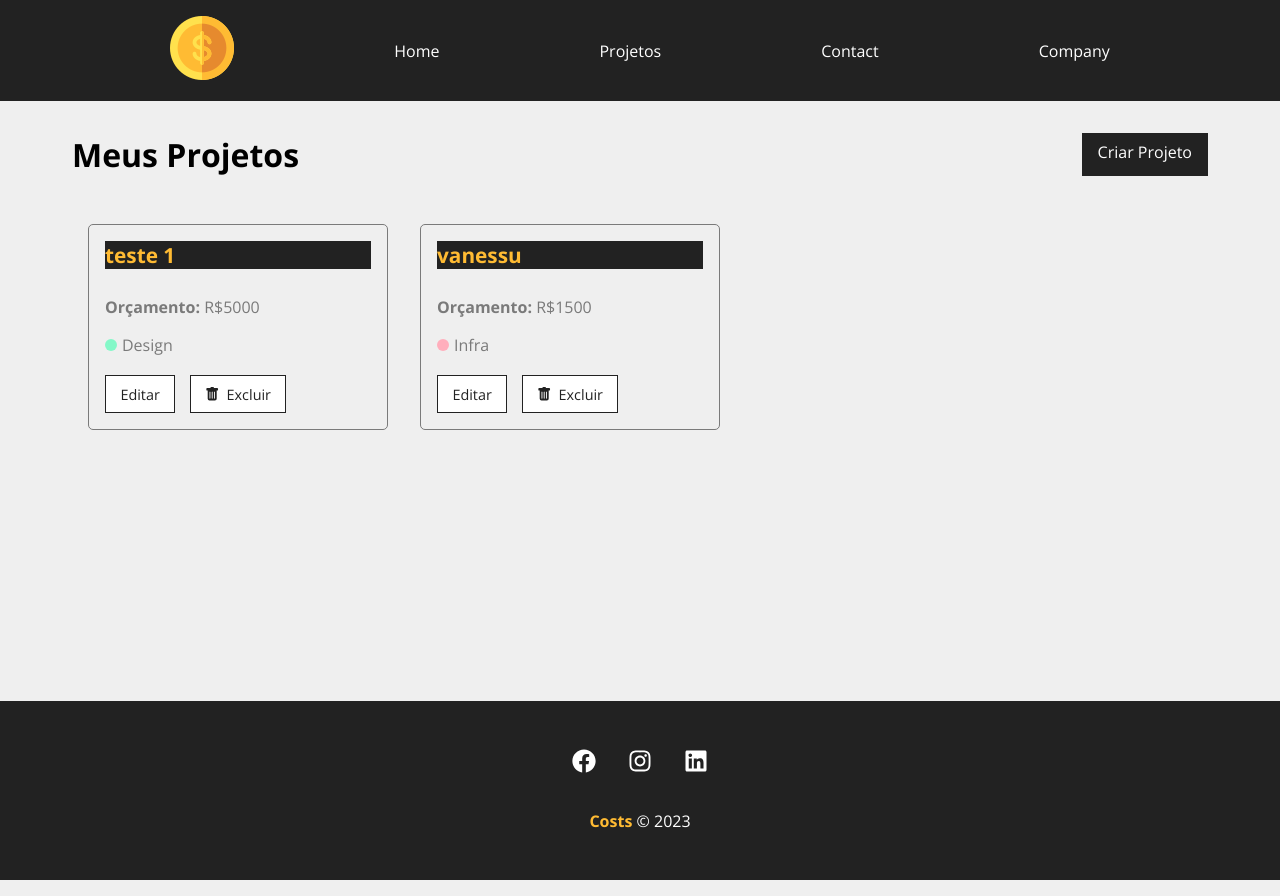
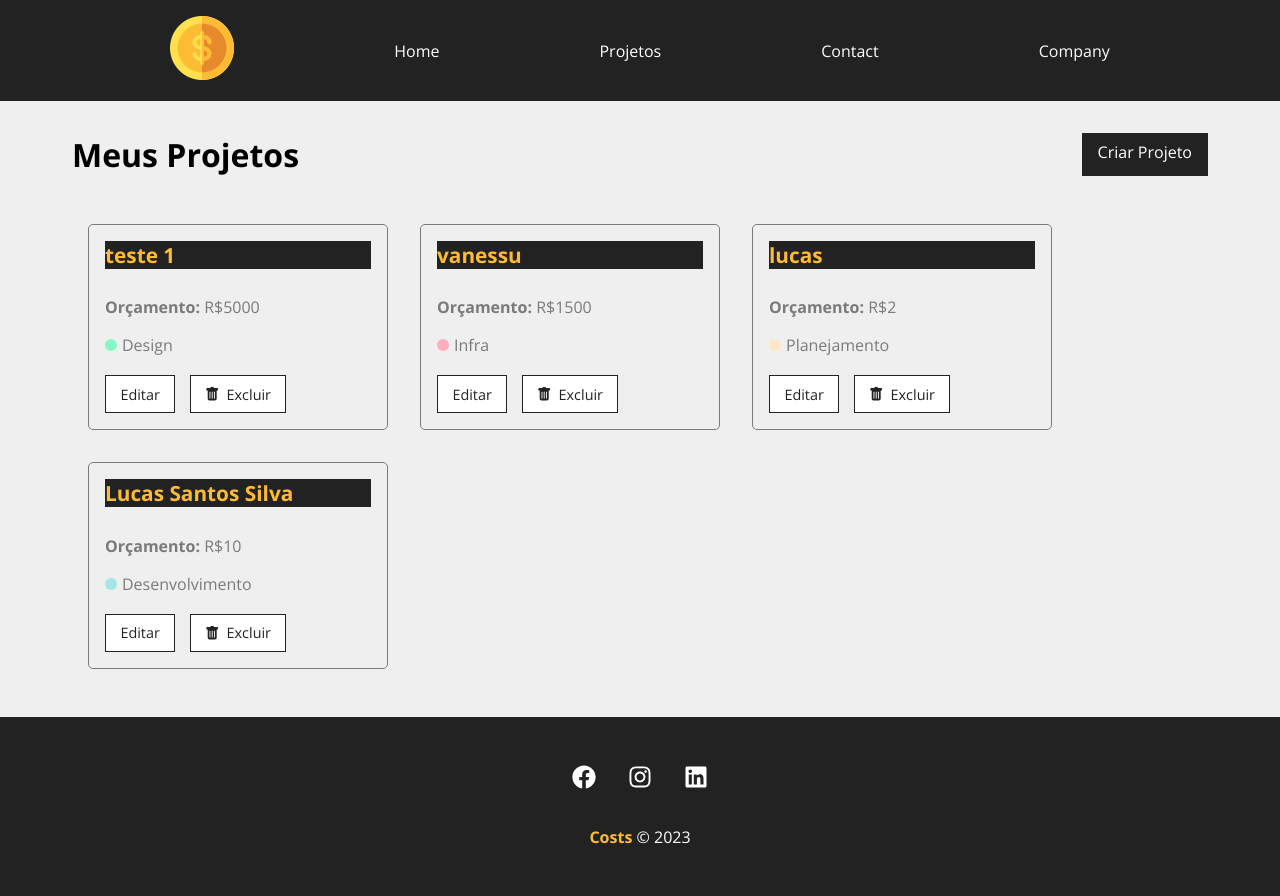
Before and after one commit to lucassilva3g/costs, a React (Create React App) app: page /Projects in a window 1280 px wide. Built offline with nearby package versions, Linux system fonts and the light colour scheme; data requests are answered from the project's data file.

Commit message:
Página de edição de dados

```diff
--- a/db.json
+++ b/db.json
@@ -21,6 +21,28 @@
       "cost": 0,
       "services": [],
       "id": 2
+    },
+    {
+      "name": "lucas",
+      "budget": "2",
+      "category": {
+        "id": "4",
+        "name": "Planejamento"
+      },
+      "cost": 0,
+      "services": [],
+      "id": 3
+    },
+    {
+      "name": "Lucas Santos Silva",
+      "budget": "10",
+      "category": {
+        "id": "2",
+        "name": "Desenvolvimento"
+      },
+      "cost": 0,
+      "services": [],
+      "id": 4
     }
   ],
   "categories": [
--- a/src/App.js
+++ b/src/App.js
@@ -4,7 +4,7 @@
 import Contact from "./components/pages/Contact";
 import NewProject from "./components/pages/NewProject";
 import Projects from "./components/pages/Projects";
-
+import Project from "./components/pages/Project";
 import Container from "./components/pages/Container";
 import Navbar from "./components/layout/Navbar";
 import Footer from "./components/layout/Footer";
@@ -20,6 +20,7 @@
           <Route path="/Company" element={<Company />} />
           <Route path="/Contact" element={<Contact />} />
           <Route path="/NewProject" element={<NewProject />} />
+          <Route path="/Project/:id" element={<Project />} />
         </Routes>
       </Container>
       <Footer />
--- /dev/null
+++ b/src/components/pages/Project.js
@@ -0,0 +1,26 @@
+import styles from "./Projectt.module.css";
+import { useParams } from "react-router-dom";
+import { useEffect, useState } from "react";
+
+function Project() {
+  const { id } = useParams();
+  const [project, setProject] = useState({});
+
+  useEffect(() => {
+    fetch(`http://localhost:5000/projects/${id}`, {
+      method: "GET",
+      headers: {
+        "Content-Type": "application/json",
+      },
+    })
+      .then((resp) => resp.json())
+      .then((data) => {
+        setProject(data);
+      })
+      .catch((err) => console.log);
+  }, [id]);
+
+  return <p>{project.name}</p>
+}
+
+export default Project;
--- a/src/components/project/ProjectCard.js
+++ b/src/components/project/ProjectCard.js
@@ -18,7 +18,7 @@
     <span className = {`${styles[category?.toLowerCase() || '']}`}> </span> {category}
     </p>
     <div className={styles.project_card_actions}>
-      <Link to='/'>
+      <Link to={`/project/${id}`}>
          Editar
       </Link>
       <button onClick={remove}>
```
Also changed, not shown: src/components/pages/Projectt.module.css (added).
